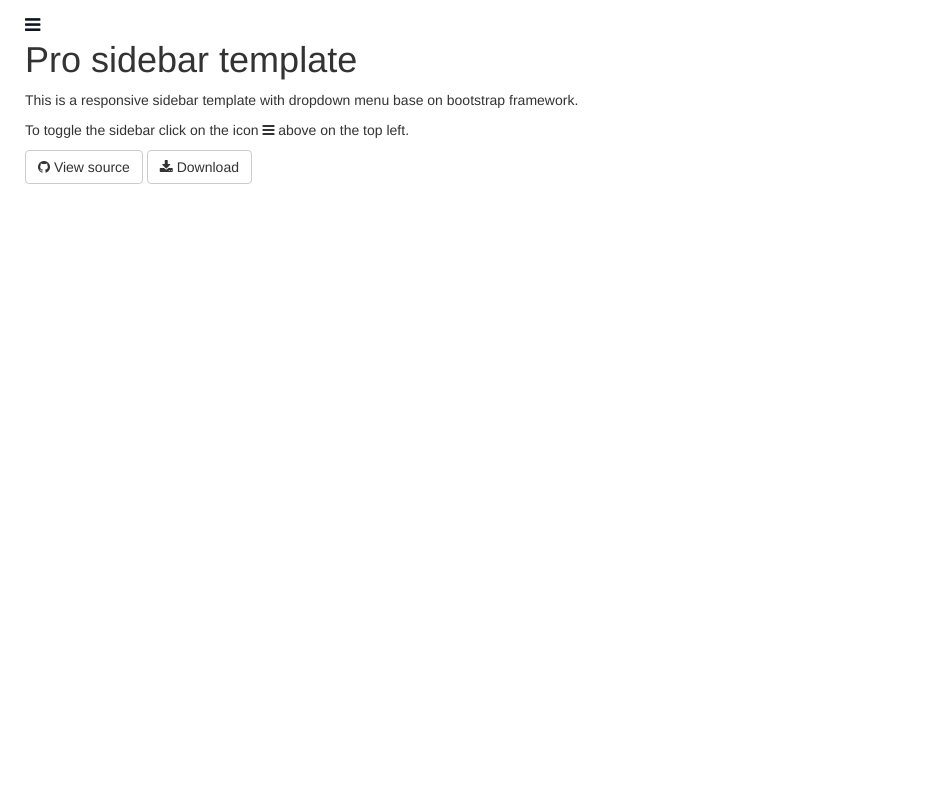
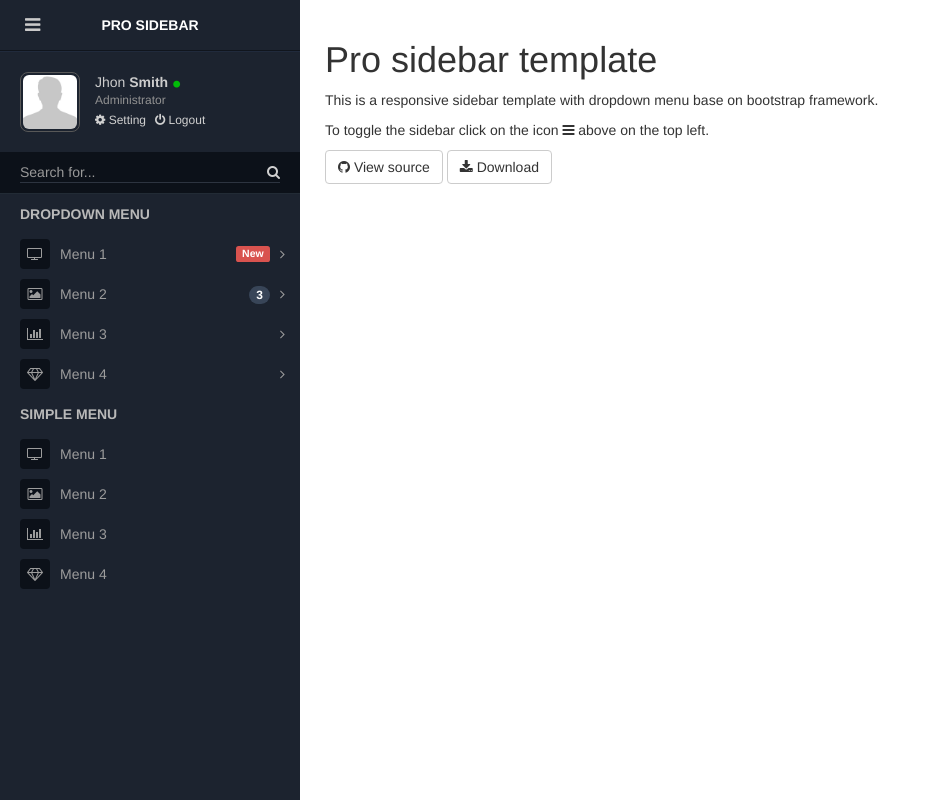
Before and after one commit to azouaoui-med/pro-sidebar-template, a plain HTML site: page index.html in a window 1280 px wide. Both pictures are taken after a click on the link 32 px from the left and 25 px from the top of the page. Shown: the whole page, without its empty margins (0-936 px from the left). Drawn offline with nearby package versions, Linux system fonts and the light colour scheme; files whose address does not match are found by name.

Commit message:
fix position in smaller screen

```diff
--- a/assets/css/custom.css
+++ b/assets/css/custom.css
@@ -16,14 +16,17 @@
 
 /*----------------toggeled sidebar----------------*/
 .page-wrapper.toggled .sidebar-wrapper{
-    left:-300px;
+    left:0px;
 }
-.page-wrapper.toggled .page-content{
-    padding-left: 0;
+@media screen and (min-width: 768px) {
+    .page-wrapper.toggled .page-content{
+        padding-left: 300px;
+    }
 }
+
 .page-wrapper.toggled #toggle-sidebar{
-    position: fixed;
-    color: #0f151f;
+    position: absolute;
+    color: #cacaca;
 }
 
 /*----------------sidebar-wrapper----------------*/
@@ -34,8 +37,14 @@
     max-height: 100%;
     position: fixed;
     top: 0;
-    left: 0;
+    left: -300px;
+     overflow-y: scroll;
 }
+
+.sidebar-wrapper.desktop{
+    overflow-y: hidden;
+}
+
 .sidebar-wrapper ul li:hover a i,
 .sidebar-wrapper .sidebar-dropdown .sidebar-submenu li a:hover:before,
 .sidebar-wrapper .sidebar-search input.search-menu:focus + span{
@@ -230,7 +239,7 @@
 .page-wrapper .page-content{
     display: inline-block;
     width: 100%;
-    padding-left: 300px;
+    padding-left: 0px;
 }
 .page-wrapper .page-content > div {
     padding: 20px 40px;
@@ -240,10 +249,10 @@
 }
 /*---------------------toggle-sidebar button-------------------------*/
 #toggle-sidebar{
-    position: absolute;
+    position: fixed;
     top: 13px;
     left: 25px;
-    color: #cacaca;
+    color: #0f151f;
     font-size: 18px;
 }
 
--- a/assets/js/custom.js
+++ b/assets/js/custom.js
@@ -17,10 +17,13 @@
 	    $(".page-wrapper").toggleClass("toggled");
        	 });
 
-            $(".sidebar-wrapper").mCustomScrollbar({
-    		axis:"y",
-    		autoHideScrollbar: true,
-    		scrollInertia: 300
-	});
+           if(! /Android|webOS|iPhone|iPad|iPod|BlackBerry|IEMobile|Opera Mini/i.test(navigator.userAgent) ) {
+                   $(".sidebar-wrapper").mCustomScrollbar({
+                            axis:"y",
+                            autoHideScrollbar: true,
+                            scrollInertia: 300
+                    });
+                    $(".sidebar-wrapper").addClass("desktop");
 
+            }
     });
```
